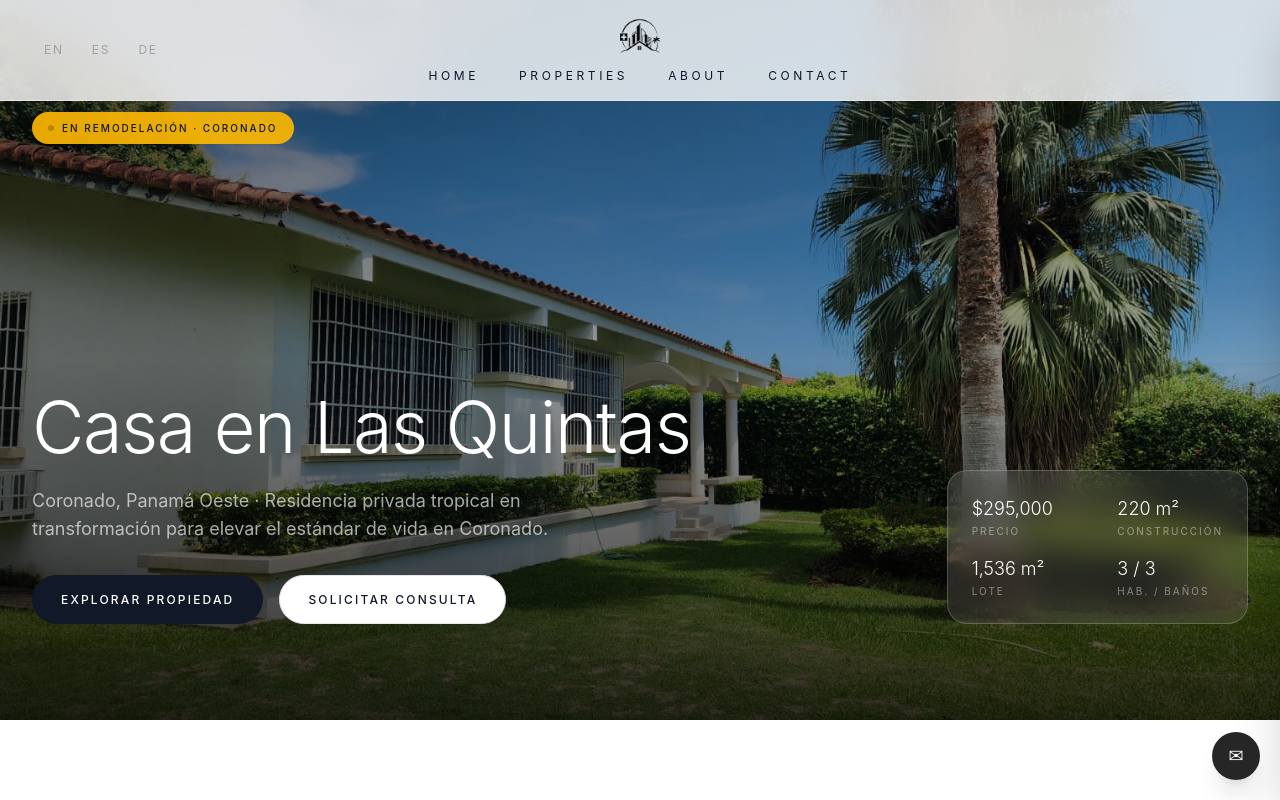
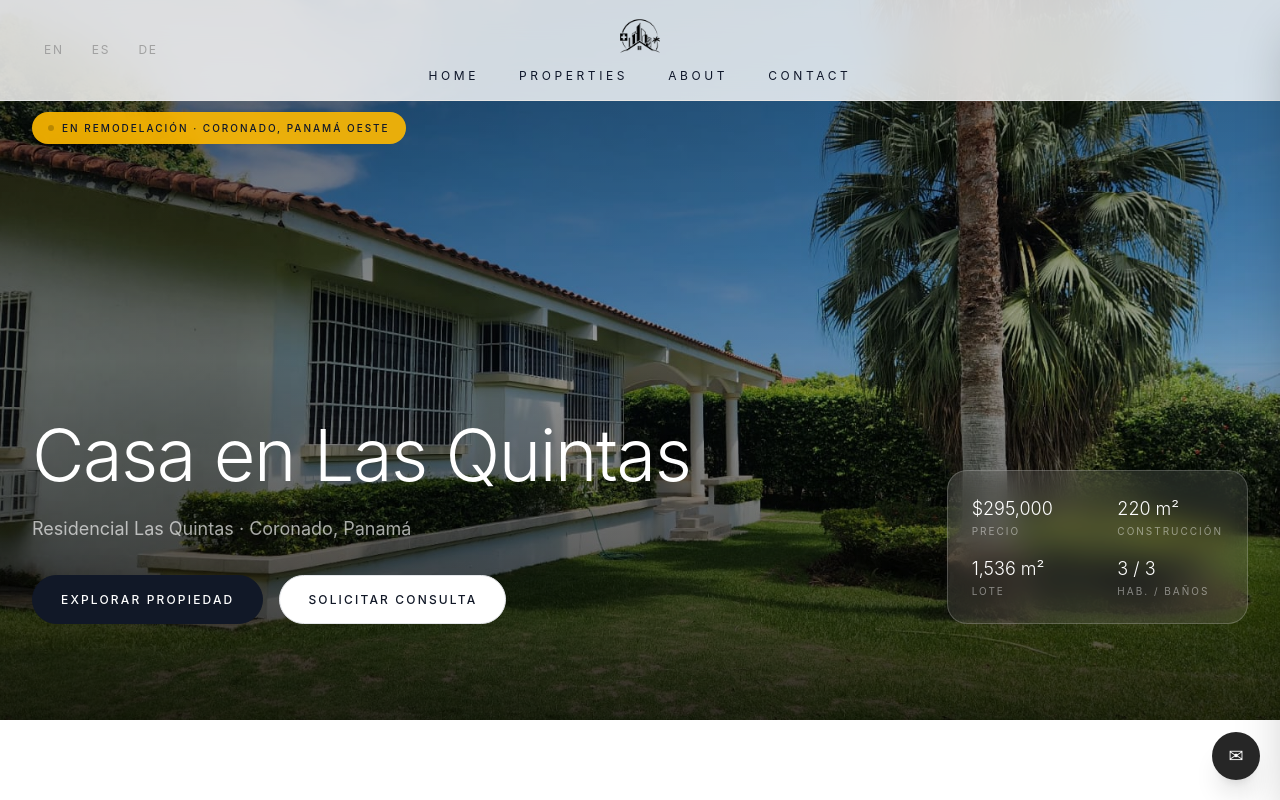
Before and after one commit to vixaontheblock/SwissRealty, a React (Vite) app: page /properties/las-quintas in a window 1280 px wide. Shown: the top 800 px of the page. Built offline with nearby package versions, Linux system fonts and the light colour scheme.

Commit message:
Refactor PropertyHero component for dynamic status display

```diff
--- a/src/components/property/PropertyHero.jsx
+++ b/src/components/property/PropertyHero.jsx
@@ -1,10 +1,15 @@
-import entranceImg from "../../assets/properties/las-quintas/view-tw-the-entrance.jpg";
-
+// src/components/property/PropertyHero.jsx
 function PropertyHero({ property }) {
   const scrollToContact = () =>
     document.getElementById("property-contact")?.scrollIntoView({ behavior: "smooth" });
   const scrollToGallery = () =>
     document.getElementById("property-gallery")?.scrollIntoView({ behavior: "smooth" });
+
+  const statusLabel = {
+    renovation: "En Remodelación",
+    sale:       "En Venta",
+    sold:       "Vendida",
+  };
 
   return (
     <section className="relative h-[90vh] min-h-[560px] overflow-hidden">
@@ -17,18 +22,15 @@ function PropertyHero({ property }) {
       <div className="absolute inset-0 bg-gradient-to-b from-black/45 via-black/25 to-black/75" />
       <div className="absolute inset-0 bg-gradient-to-r from-black/30 to-transparent" />
 
-      {/* Status badge top-left */}
       <div className="absolute top-28 left-5 md:left-8 z-10">
-        <span className="inline-flex items-center gap-2 bg-amber-400/90 backdrop-blur text-black
-          text-[10px] uppercase tracking-[0.2em] px-4 py-2 rounded-full font-medium">
+        <span className="inline-flex items-center gap-2 bg-amber-400/90 backdrop-blur text-black text-[10px] uppercase tracking-[0.2em] px-4 py-2 rounded-full font-medium">
           <span className="w-1.5 h-1.5 rounded-full bg-black/40 animate-pulse" />
-          En Remodelación · Coronado
+          {statusLabel[property.status] || property.status} · {property.subtitle}
         </span>
       </div>
 
       <div className="relative z-10 h-full flex items-end">
         <div className="w-full max-w-7xl mx-auto px-5 md:px-8 pb-16 md:pb-24">
-
           <div className="flex flex-col md:flex-row md:items-end md:justify-between gap-8">
             <div>
               <h1 style={{ color: "#ffffff", letterSpacing: "-0.02em" }}
@@ -37,7 +39,7 @@ function PropertyHero({ property }) {
               </h1>
               <p style={{ color: "rgba(255,255,255,0.65)" }}
                 className="text-base md:text-lg max-w-xl leading-7 mb-8">
-                {property.subtitle} · Residencia privada tropical en transformación para elevar el estándar de vida en Coronado.
+                {property.location}
               </p>
               <div className="flex flex-wrap gap-3 md:gap-4">
                 <button onClick={scrollToGallery}
@@ -51,15 +53,14 @@ function PropertyHero({ property }) {
               </div>
             </div>
 
-            {/* Specs card */}
-            <div className="flex-shrink-0 bg-white/10 backdrop-blur-lg border border-white/20
-              rounded-[20px] p-6 hidden md:block">
+            {/* Specs card — dinámico */}
+            <div className="flex-shrink-0 bg-white/10 backdrop-blur-lg border border-white/20 rounded-[20px] p-6 hidden md:block">
               <div className="grid grid-cols-2 gap-x-10 gap-y-4">
                 {[
-                  ["$295,000", "Precio"],
-                  ["220 m²", "Construcción"],
-                  ["1,536 m²", "Lote"],
-                  ["3 / 3", "Hab. / Baños"],
+                  ["$" + property.price.toLocaleString("en-US"), "Precio"],
+                  [property.specs.areaSqm + " m²",              "Construcción"],
+                  [property.specs.lotSqm.toLocaleString("en-US") + " m²", "Lote"],
+                  [property.specs.bedrooms + " / " + property.specs.bathrooms, "Hab. / Baños"],
                 ].map(([v, l]) => (
                   <div key={l}>
                     <div className="text-white text-lg font-light">{v}</div>
@@ -69,7 +70,6 @@ function PropertyHero({ property }) {
               </div>
             </div>
           </div>
-
         </div>
       </div>
     </section>
```
